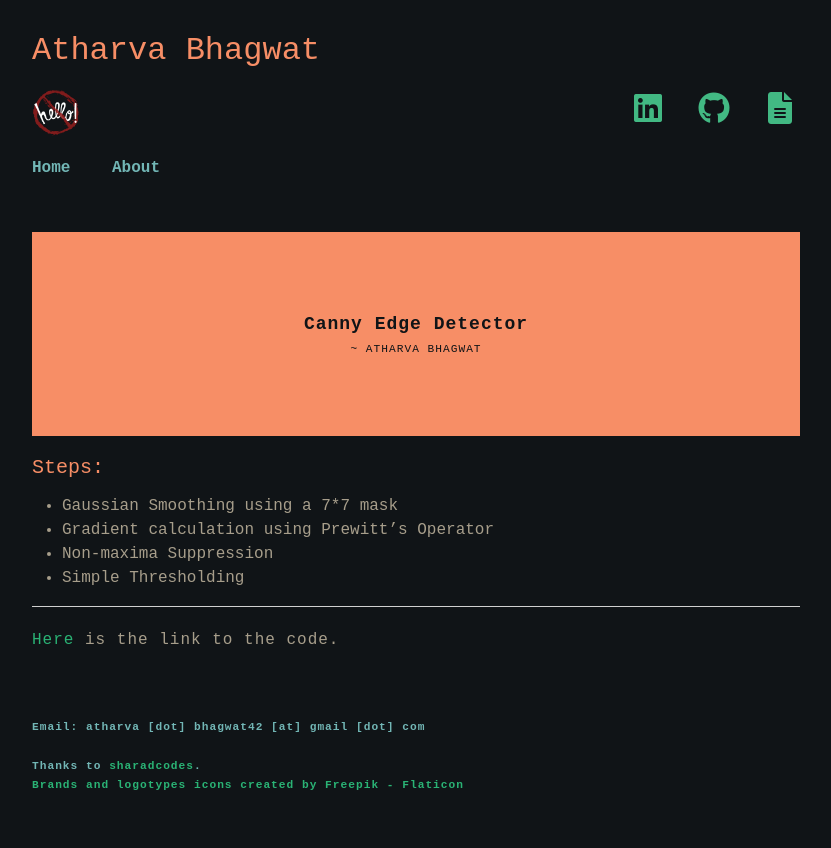
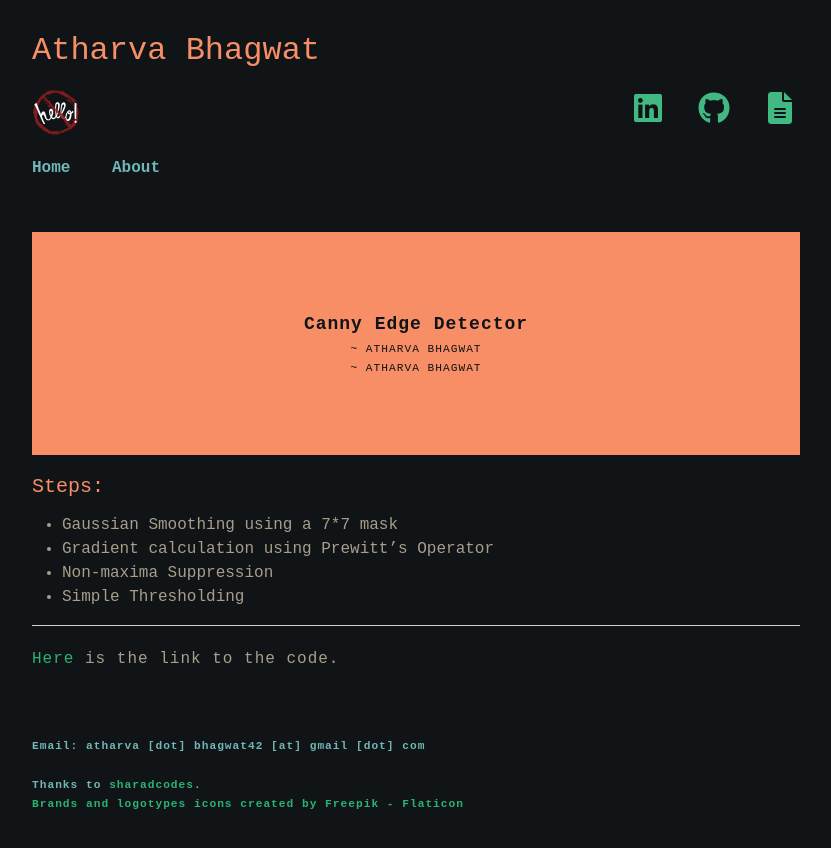
Before and after one commit to atharva-bhagwat/atharva-bhagwat.github.io, a Jekyll site: the page built from all_collections/_posts/2021-11-05-canny-edge-detector.md, in a window 1280 px wide. Shown: the top 848 px of the page, without its empty margins (224-1055 px from the left). Built offline with Jekyll 4.4.1, drawn with Linux system fonts in a browser that asks for light colours; nearby versions of some CDN libraries; library files that are not in the unit come from our copies; a script that is not in the unit is left out.

```diff
--- a/_layouts/post.html
+++ b/_layouts/post.html
@@ -27,6 +27,7 @@
       <main class="content">
         <p class="title">
           {{page.title}} <span class="meta">~ {{page.author}}</span>
+          <span class="meta">~ {{page.author}}</span>
         </p>
         {{content}}
       </main>
```
